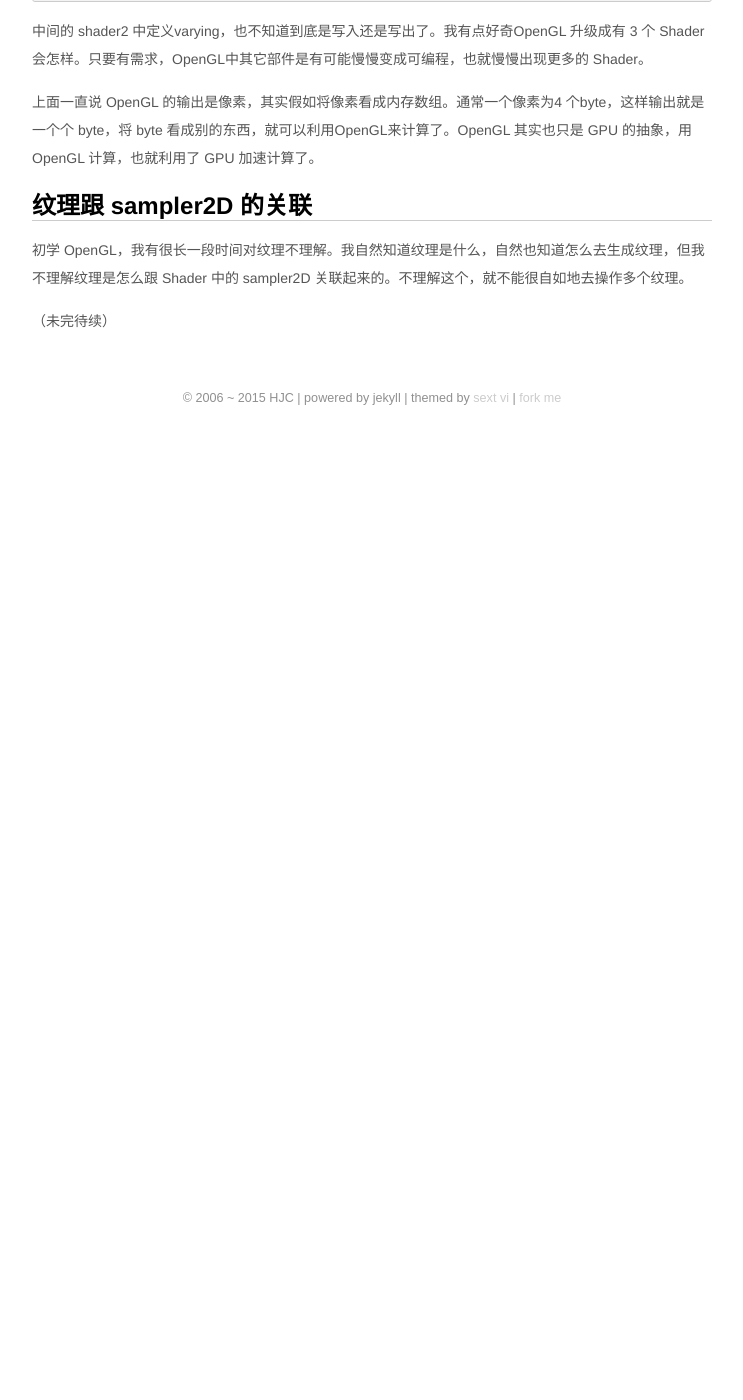
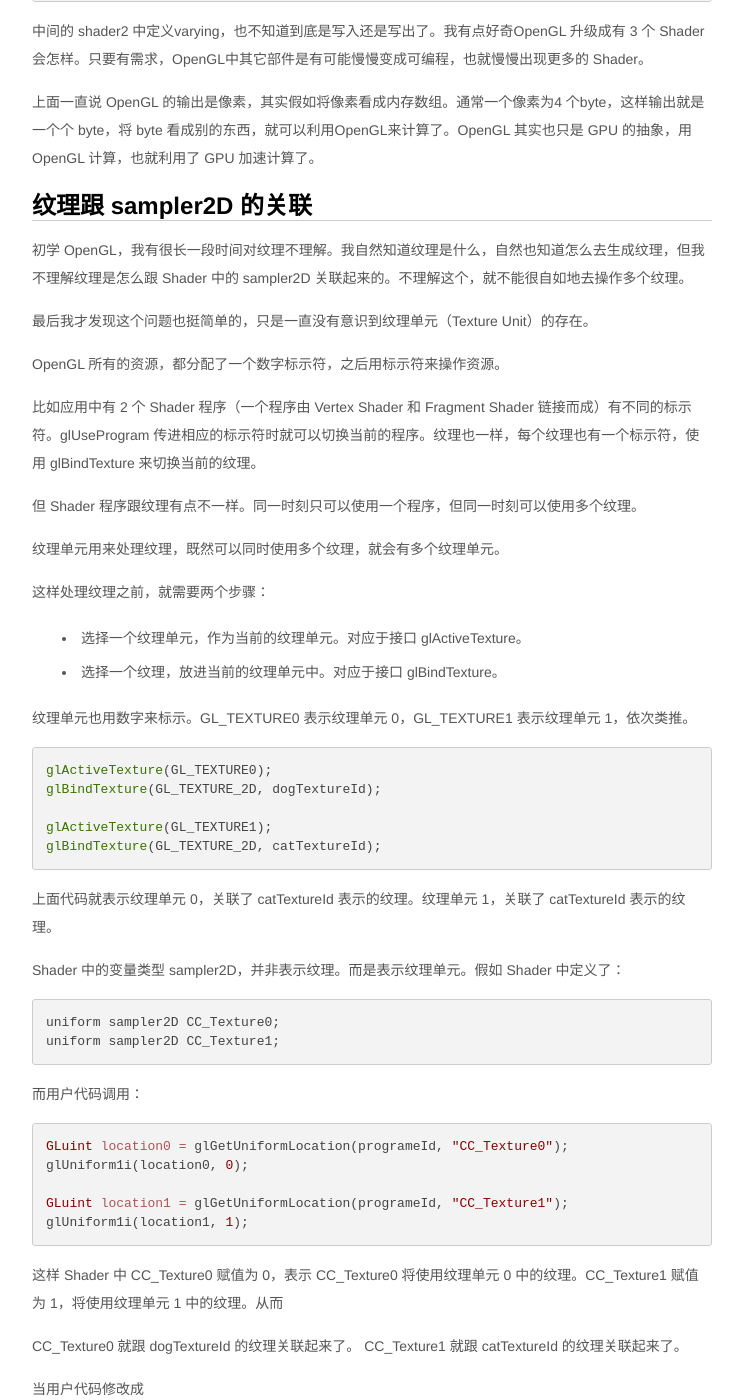
Before and after one commit to jzpangpang/hjcapple.github.com, a Jekyll site: the page built from _posts/2015-10-22-opengl-2.md, in a window 1280 px wide and 1400 px high, scrolled down 4521 px. Shown: the whole window, without its empty margins (268-1011 px from the left). Built offline with Jekyll 4.4.1, drawn with Linux system fonts in a browser that asks for light colours; nearby versions of some CDN libraries; Markdown is read by kramdown in place of the engine named in the settings; before the commit the page ends 4972 px from its top, so only the background shows below that; some of the changed text lies outside the part shown.

Commit message:
增加纹理关联的描述

```diff
--- a/_posts/2015-10-22-opengl-2.md
+++ b/_posts/2015-10-22-opengl-2.md
@@ -27,7 +27,7 @@ Shader 是跑在 GPU 上的一个小程序，程序可以由用户编写，千
 
 OpenGL 当中很多 API，其实仅仅是向 OpenGL 这个状态机传数据或者读数据。当1.x 版本没有 Shader 前，需要配置的数据比较多并且繁琐，相应的 API 也会多。
 
-当 2.0 版本，引入 Shader，很多 API 就简化成向 Shader中传数据，传什么数据右用户自己来定义。理解之后，2.0 的 API 反而比 1.x 更简单。
+当 2.0 版本，引入 Shader，很多 API 就简化成向 Shader中传数据，传什么数据由用户自己来定义。理解之后，2.0 的 API 反而比 1.x 更简单。
 
 ## 流水线
 
@@ -41,7 +41,7 @@ OpenGL 当中很多 API，其实仅仅是向 OpenGL 这个状态机传数据或
 
 	输入 -> | 顶点处理 -> 裁剪、图元组装 -> 光栅化 -> 图元处理 | -> 像素
 
-上一个模块的输出，是下一个部件的模块，构成数据流。类似工厂的流水线，每一部件做一点，最后组装成整个渲染过程，所以称呼为渲染流水线。流水线，英文为pipeline，有时也翻译成管线。
+上一个模块的输出，是下一个部件的模块的输入，构成数据流。类似工厂的流水线，每一模块做一点，最后组装出整个渲染过程，所以称呼为渲染流水线。流水线，英文为pipeline，有时也翻译成管线。
 
 每一个模块，都有可能访问一些 OpenGL 的状态数据，或者写入一些状态数据，传输到下一级。在编译器的语言解析中，也可以看到这种数据流的处理方式：
 
@@ -143,4 +143,64 @@ Vertex Shader 每个顶点都会被执行一次，因此传向 Vertex Shader 的
 
 初学 OpenGL，我有很长一段时间对纹理不理解。我自然知道纹理是什么，自然也知道怎么去生成纹理，但我不理解纹理是怎么跟 Shader 中的 sampler2D 关联起来的。不理解这个，就不能很自如地去操作多个纹理。
 
-（未完待续）
+最后我才发现这个问题也挺简单的，只是一直没有意识到纹理单元（Texture Unit）的存在。
+
+OpenGL 所有的资源，都分配了一个数字标示符，之后用标示符来操作资源。
+
+比如应用中有 2 个 Shader 程序（一个程序由 Vertex Shader 和 Fragment Shader 链接而成）有不同的标示符。glUseProgram 传进相应的标示符时就可以切换当前的程序。纹理也一样，每个纹理也有一个标示符，使用 glBindTexture 来切换当前的纹理。
+
+但 Shader 程序跟纹理有点不一样。同一时刻只可以使用一个程序，但同一时刻可以使用多个纹理。
+
+纹理单元用来处理纹理，既然可以同时使用多个纹理，就会有多个纹理单元。
+
+这样处理纹理之前，就需要两个步骤：
+
+* 选择一个纹理单元，作为当前的纹理单元。对应于接口 glActiveTexture。
+* 选择一个纹理，放进当前的纹理单元中。对应于接口 glBindTexture。
+
+纹理单元也用数字来标示。GL_TEXTURE0 表示纹理单元 0，GL_TEXTURE1 表示纹理单元 1，依次类推。
+
+	glActiveTexture(GL_TEXTURE0);
+	glBindTexture(GL_TEXTURE_2D, dogTextureId);
+
+	glActiveTexture(GL_TEXTURE1);
+	glBindTexture(GL_TEXTURE_2D, catTextureId);
+
+上面代码就表示纹理单元 0，关联了 catTextureId 表示的纹理。纹理单元 1，关联了 catTextureId 表示的纹理。
+
+Shader 中的变量类型 sampler2D，并非表示纹理。而是表示纹理单元。假如 Shader 中定义了：
+
+	uniform sampler2D CC_Texture0;
+	uniform sampler2D CC_Texture1;
+
+而用户代码调用：
+
+	GLuint location0 = glGetUniformLocation(programeId, "CC_Texture0");
+	glUniform1i(location0, 0);
+
+	GLuint location1 = glGetUniformLocation(programeId, "CC_Texture1");
+	glUniform1i(location1, 1);
+
+这样 Shader 中 CC_Texture0 赋值为 0，表示 CC_Texture0 将使用纹理单元 0 中的纹理。CC_Texture1 赋值为 1，将使用纹理单元 1 中的纹理。从而
+
+CC_Texture0 就跟 dogTextureId 的纹理关联起来了。
+CC_Texture1 就跟 catTextureId 的纹理关联起来了。
+
+当用户代码修改成
+
+	glActiveTexture(GL_TEXTURE1);
+	glBindTexture(GL_TEXTURE_2D, dogTextureId);
+
+这样 CC_Texture1 也就跟 dogTextureId 的纹理关联起来了。纹理单元 0 时默认的，因此当只需要处理一张纹理的时候不用显式调用 glActiveTexture。很多例子代码写成：
+
+	glBindTexture(GL_TEXTURE_2D, dogTextureId);
+	GLuint location0 = glGetUniformLocation(programeId, "CC_Texture0");
+	glUniform1i(location0, 0);
+
+从中看不出 CC_Texture0 是怎么跟 dogTextureId 关联的。更惨的是 CC_Texture0 的值默认也是0。有些例子更是直接写成：
+
+	glBindTexture(GL_TEXTURE_2D, dogTextureId);
+
+之后就可以使用在 Shader 中使用 CC_Texture0 了。这种简化，初学者更加看不明白了。
+
+sampler2D 跟纹理的关联，中间多了纹理单元这个间接层。这个问题现在看来很简单，但我资质有限，当初疑惑了很久。
```
